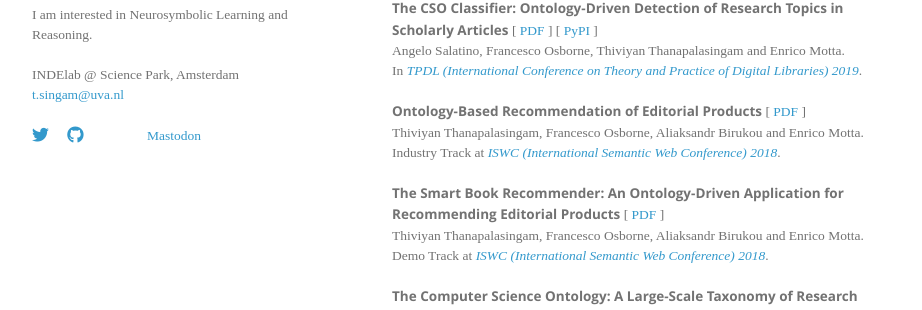
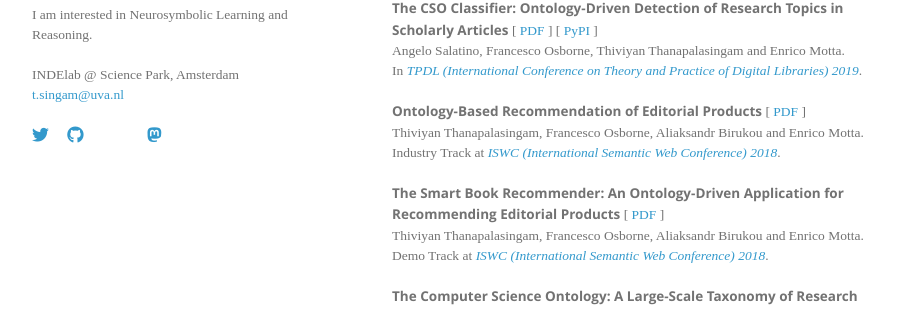
Before and after one commit to thiviyanT/website, a Jekyll site: the page built from index.html, in a window 1280 px wide. Shown: the part 572-882 px from the top of the page, without its empty margins (178-1100 px from the left). Built offline with Jekyll 4.4.1, drawn with Linux system fonts in a browser that asks for light colours; nearby versions of some CDN libraries; some web fonts are replaced; the list of posts is cut into pages by our own code; a style sheet for code colours, icons or effects is not loaded.

Commit message:
Update header.html

```diff
--- a/_includes/header.html
+++ b/_includes/header.html
@@ -13,7 +13,7 @@
         <a href="https://scholar.google.com/citations?user=F2PvjdUAAAAJ"><i class="ai ai-google-scholar ai-2x"></i></a>
         <a href="https://dblp.org/pers/hd/t/Thanapalasingam:Thiviyan"><i class="ai ai-dblp ai-2x"></i></a>
         <a href="https://orcid.org/0000-0002-0170-9105"><i class="ai ai-orcid ai-2x"></i></a>
-        <a rel="me" href="https://sigmoid.social/@thiviyan">Mastodon</a>
+        <a rel="me" href="https://sigmoid.social/@thiviyan"><i class="fa-brands fa-mastodon fa-lg"></i></a>
     </span>
     <!-- <hr> -->
 </header>
```
